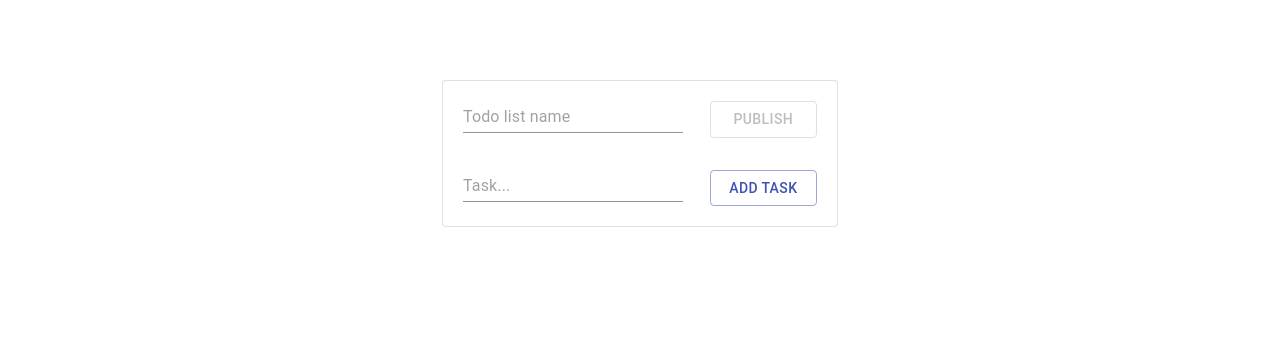
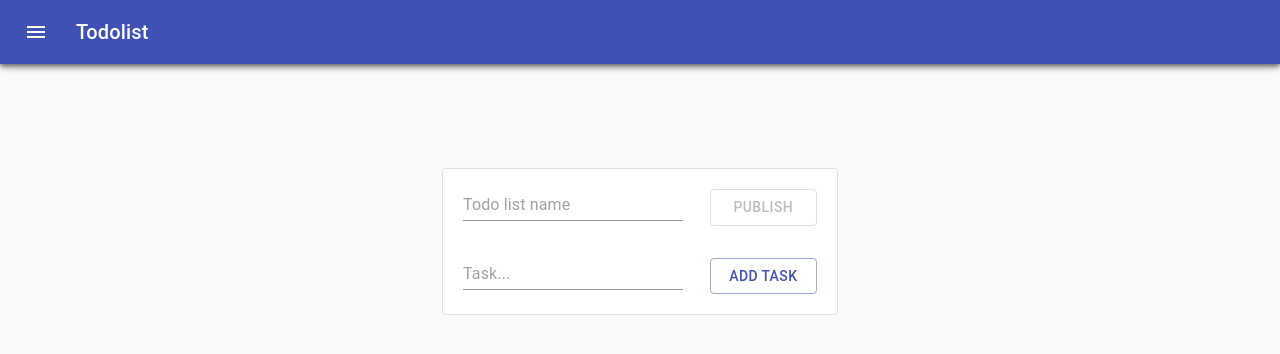
Before and after one commit to petrfilip/shared-todolist, a React (Create React App) app in the folder client/: page / in a window 1280 px wide. Shown: the top 354 px of the page. Built offline with nearby package versions, Linux system fonts and the light colour scheme.

Commit message:
Added navigation via created tasks

```diff
--- a/client/package.json
+++ b/client/package.json
@@ -10,6 +10,7 @@
     "@testing-library/react": "^11.2.7",
     "@testing-library/user-event": "^12.8.3",
     "@types/react-router": "^5.1.14",
+    "clsx": "^1.1.1",
     "notistack": "^1.0.9",
     "react": "^17.0.2",
     "react-dom": "^17.0.2",
--- a/client/src/App.tsx
+++ b/client/src/App.tsx
@@ -1,9 +1,12 @@
 import React from 'react';
 import {Route, RouteComponentProps, Router} from "react-router";
-import { createBrowserHistory } from "history";
+import {createBrowserHistory} from "history";
 import TodoListEditor from "./components/editor/TodoListEditor";
 import TodoTaskList from "./components/todolist/TodoTaskList";
 import {SnackbarProvider} from "notistack";
+import {AppBar} from "@material-ui/core";
+import Navbar from "./components/layout/Navbar";
+import PersistentDrawerLeft from "./components/layout/Wrapper";
 
 const App = () => {
 
@@ -12,10 +15,15 @@
 
   return (
       <SnackbarProvider maxSnack={3}>
-      <Router history={history}>
-        <Route path="/" exact component={TodoListEditor} />
-        <Route path="/todolist/:id" component={Preview} />
-      </Router>
+
+
+        <Router history={history}>
+          <Navbar items={[]}/>
+          <PersistentDrawerLeft>
+            <Route path="/" exact component={TodoListEditor}/>
+            <Route path="/todolist/:id" component={Preview}/>
+          </PersistentDrawerLeft>
+        </Router>
       </SnackbarProvider>
   );
 };
--- a/client/src/components/editor/TodoListEditor.tsx
+++ b/client/src/components/editor/TodoListEditor.tsx
@@ -34,6 +34,12 @@
     })
     .then(r => r.json())
     .then(r => {
+
+      debugger
+      const stringTask = localStorage.getItem("myTasks") || "[]";
+      const myTodoLists = JSON.parse(stringTask) || [];
+      myTodoLists.push(r)
+      localStorage.setItem("myTasks", JSON.stringify(myTodoLists));
       history.push(`/todolist/${r.uuid}`)
     })
     .catch(e => setIsError("error!!!"));
--- /dev/null
+++ b/client/src/components/layout/Navbar.js
@@ -0,0 +1,41 @@
+import React from 'react';
+import { makeStyles } from '@material-ui/core/styles';
+import AppBar from '@material-ui/core/AppBar';
+import Toolbar from '@material-ui/core/Toolbar';
+import Typography from '@material-ui/core/Typography';
+import Button from '@material-ui/core/Button';
+import { Link as RouterLink } from "react-router-dom";
+
+//Todo use in wrapper
+const useStyles = makeStyles((theme) => ({
+  root: {
+    flexGrow: 1,
+  },
+  menuButton: {
+    marginRight: theme.spacing(2),
+  },
+  title: {
+    flexGrow: 1,
+  },
+}));
+
+export default function Navbar({ items }) {
+  const classes = useStyles();
+
+  return (
+    <div className={classes.root}>
+      <AppBar position="static">
+        <Toolbar>
+
+          <Typography variant="h6" className={classes.title}>
+            Quizy app - ADMIN
+          </Typography>
+          {items.map((item, i) => {
+            return <Button key={`navbar-item-${i}`} startIcon={item.icon} color="inherit" component={RouterLink} to={item.to}>{item.title}</Button>
+          })}
+
+        </Toolbar>
+      </AppBar>
+    </div>
+  );
+}
--- /dev/null
+++ b/client/src/components/layout/Wrapper.js
@@ -0,0 +1,159 @@
+import React, { useLayoutEffect, useState } from 'react';
+import clsx from 'clsx';
+import { makeStyles, useTheme } from '@material-ui/core/styles';
+import Drawer from '@material-ui/core/Drawer';
+import CssBaseline from '@material-ui/core/CssBaseline';
+import AppBar from '@material-ui/core/AppBar';
+import Toolbar from '@material-ui/core/Toolbar';
+import List from '@material-ui/core/List';
+import Typography from '@material-ui/core/Typography';
+import Divider from '@material-ui/core/Divider';
+import IconButton from '@material-ui/core/IconButton';
+import MenuIcon from '@material-ui/icons/Menu';
+import ChevronLeftIcon from '@material-ui/icons/ChevronLeft';
+import ChevronRightIcon from '@material-ui/icons/ChevronRight';
+import ListItem from '@material-ui/core/ListItem';
+import ListItemText from '@material-ui/core/ListItemText';
+import { Box, Button } from "@material-ui/core";
+import { Link as RouterLink } from "react-router-dom";
+
+const drawerWidth = 240;
+
+const useStyles = makeStyles((theme) => ({
+  root: {
+    display: 'flex',
+  },
+  appBar: {
+    transition: theme.transitions.create(['margin', 'width'], {
+      easing: theme.transitions.easing.sharp,
+      duration: theme.transitions.duration.leavingScreen,
+    }),
+  },
+  appBarShift: {
+    width: `calc(100% - ${drawerWidth}px)`,
+    marginLeft: drawerWidth,
+    transition: theme.transitions.create(['margin', 'width'], {
+      easing: theme.transitions.easing.easeOut,
+      duration: theme.transitions.duration.enteringScreen,
+    }),
+  },
+  menuButton: {
+    marginRight: theme.spacing(2),
+  },
+  hide: {
+    display: 'none',
+  },
+  drawer: {
+    width: drawerWidth,
+    flexShrink: 0,
+  },
+  drawerPaper: {
+    width: drawerWidth,
+  },
+  drawerHeader: {
+    display: 'flex',
+    alignItems: 'center',
+    padding: theme.spacing(0, 1),
+    // necessary for content to be below app bar
+    ...theme.mixins.toolbar,
+    justifyContent: 'flex-end',
+  },
+  content: {
+    flexGrow: 1,
+    padding: theme.spacing(3),
+    transition: theme.transitions.create('margin', {
+      easing: theme.transitions.easing.sharp,
+      duration: theme.transitions.duration.leavingScreen,
+    }),
+    marginLeft: -drawerWidth,
+  },
+  contentShift: {
+    transition: theme.transitions.create('margin', {
+      easing: theme.transitions.easing.easeOut,
+      duration: theme.transitions.duration.enteringScreen,
+    }),
+    marginLeft: 0,
+  },
+}));
+
+export default function PersistentDrawerLeft({ children }) {
+  const classes = useStyles();
+  const theme = useTheme();
+  const [open, setOpen] = React.useState(false);
+  const [data, setData] = useState([]);
+
+  const handleDrawerOpen = () => {
+    setOpen(true);
+  };
+
+  const handleDrawerClose = () => {
+    setOpen(false);
+  };
+
+  useLayoutEffect(() => {
+    const stringTask = localStorage.getItem("myTasks") || "[]";
+    setData(JSON.parse(stringTask) || [])
+  }, [])
+
+  return (
+    <div className={classes.root}>
+      <CssBaseline/>
+      <AppBar
+        position="fixed"
+        className={clsx(classes.appBar, {
+          [classes.appBarShift]: open,
+        })}
+      >
+        <Toolbar>
+          <IconButton
+            color="inherit"
+            aria-label="open drawer"
+            onClick={handleDrawerOpen}
+            edge="start"
+            className={clsx(classes.menuButton, open && classes.hide)}
+          >
+            <MenuIcon/>
+          </IconButton>
+          <Typography variant="h6" noWrap>
+            Todolist
+          </Typography>
+        </Toolbar>
+      </AppBar>
+      <Drawer
+        className={classes.drawer}
+        variant="persistent"
+        anchor="left"
+        open={open}
+        classes={{
+          paper: classes.drawerPaper,
+        }}
+      >
+        <div className={classes.drawerHeader}>
+          <IconButton onClick={handleDrawerClose}>
+            {theme.direction === 'ltr' ? <ChevronLeftIcon/> : <ChevronRightIcon/>}
+          </IconButton>
+        </div>
+        <Divider/>
+        <List>
+          <ListItem button key={"addNew"} component={RouterLink} to={`/`}>
+            <ListItemText >Add new</ListItemText>
+          </ListItem>
+          <Divider/>
+          {data.map((item, index) => (
+            <ListItem button key={item.uuid} component={RouterLink} to={`/todolist/${item.uuid}`}>
+              <ListItemText >{item.title}</ListItemText>
+            </ListItem>
+          ))}
+        </List>
+      </Drawer>
+      <main
+        className={clsx(classes.content, {
+          [classes.contentShift]: open,
+        })}
+      >
+
+        {children}
+      </main>
+    </div>
+  );
+}
--- a/client/src/components/todolist/TodoTaskList.tsx
+++ b/client/src/components/todolist/TodoTaskList.tsx
@@ -30,7 +30,7 @@
       })
 
     });
-  }, [])
+  }, [taskListId])
 
 
   const markAsDone = (index: number, targetState: boolean): void => {
```
Also changed, not shown: 2 other files (tests, documents, lock files or other folders).
